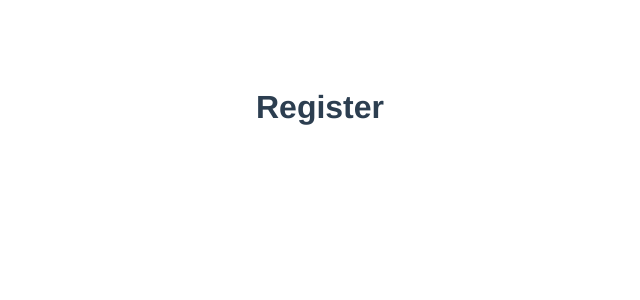
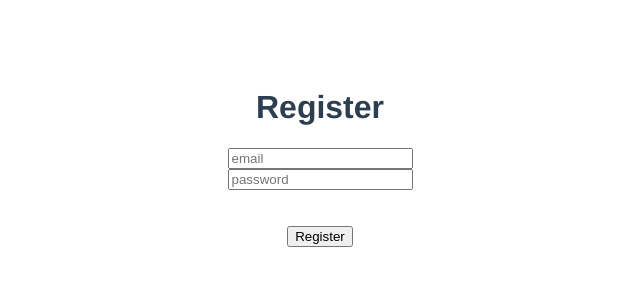
Before and after one commit to deepraiya17/tab-tracker, a Vue app in the folder client/: page /register in a window 1280 px wide. Shown: the top 300 px of the page, without its empty margins (320-960 px from the left). Built offline with nearby package versions, Linux system fonts and the light colour scheme.

Commit message:
updated letcure 1 code

```diff
--- a/client/src/components/Register.vue
+++ b/client/src/components/Register.vue
@@ -1,9 +1,45 @@
 <template>
   <div>
     <h1>Register</h1>
+    <input type="email" name="email" v-model="email" placeholder="email" />
+    <br />
+    <input
+      type="password"
+      name="password"
+      v-model="password"
+      placeholder="password"
+    />
+    <br />
+    <!-- <div class="error" v-html="error" /> -->
+    <br />
+    <br />
+
+    <button @click="register">Register</button>
   </div>
 </template>
 <script>
-export default {};
+import AuthenticationService from "../services/AuthenticationService.js";
+export default {
+  data() {
+    return {
+      email: "",
+      password: "",
+      // error: null,
+    };
+  },
+  methods: {
+    async register() {
+      // try {
+      const respomse = await AuthenticationService.register({
+        email: this.email,
+        password: this.password,
+      });
+      console.log(respomse.data);
+      // } catch (err) {
+      //   this.error = err.response.data.error;
+      // }
+    },
+  },
+};
 </script>
 <style></style>
```
Also changed, not shown: 1 other file (tests, documents, lock files or other folders).
